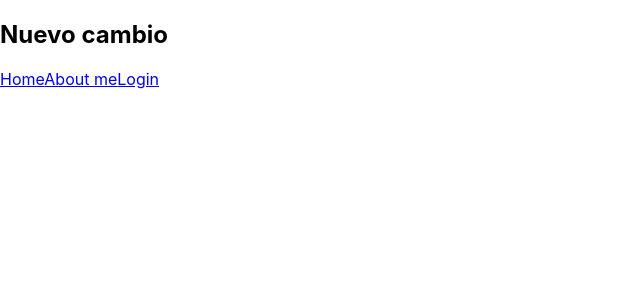
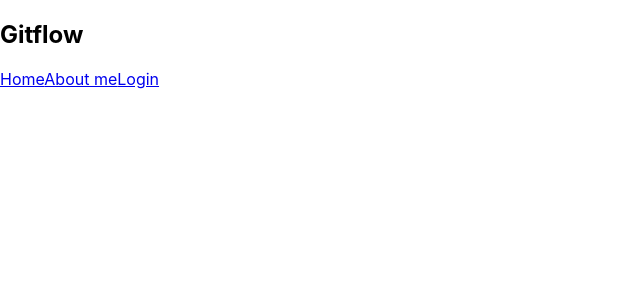
Before and after one commit to bamioezequiel/test-gitflow, a React (Create React App) app in the folder client/: page / in a window 1280 px wide. Shown: the top 300 px of the page, without its empty margins (0-640 px from the left). Built offline with nearby package versions, Linux system fonts and the light colour scheme.

Commit message:
new title

```diff
--- a/client/src/components/Nav/Nav.jsx
+++ b/client/src/components/Nav/Nav.jsx
@@ -4,7 +4,7 @@ export default function Nav() {
     return (
         <div>
             <nav>
-                <h1>Nuevo cambio</h1>
+                <h1>Gitflow</h1>
                 <a href="#">Home</a>
                 <a href="#">About me</a>
                 <a href="#">Login</a>
```
